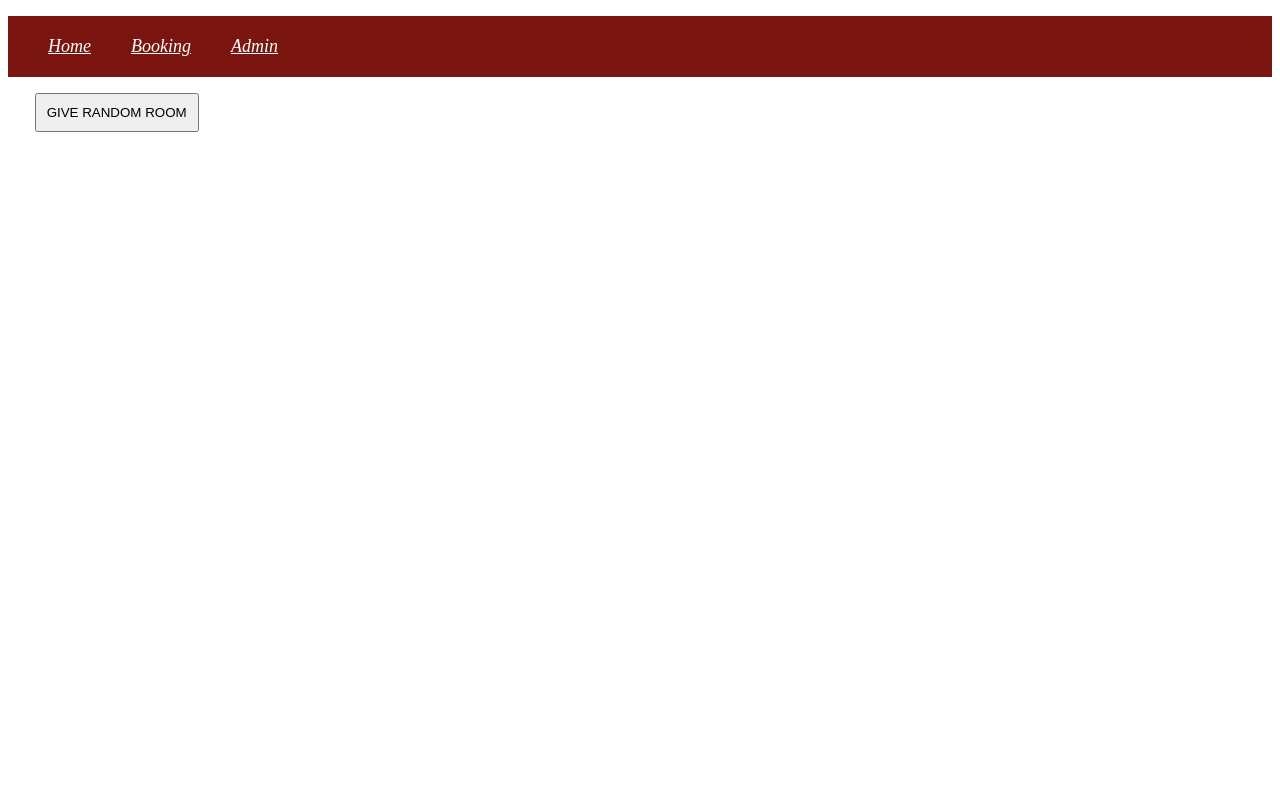
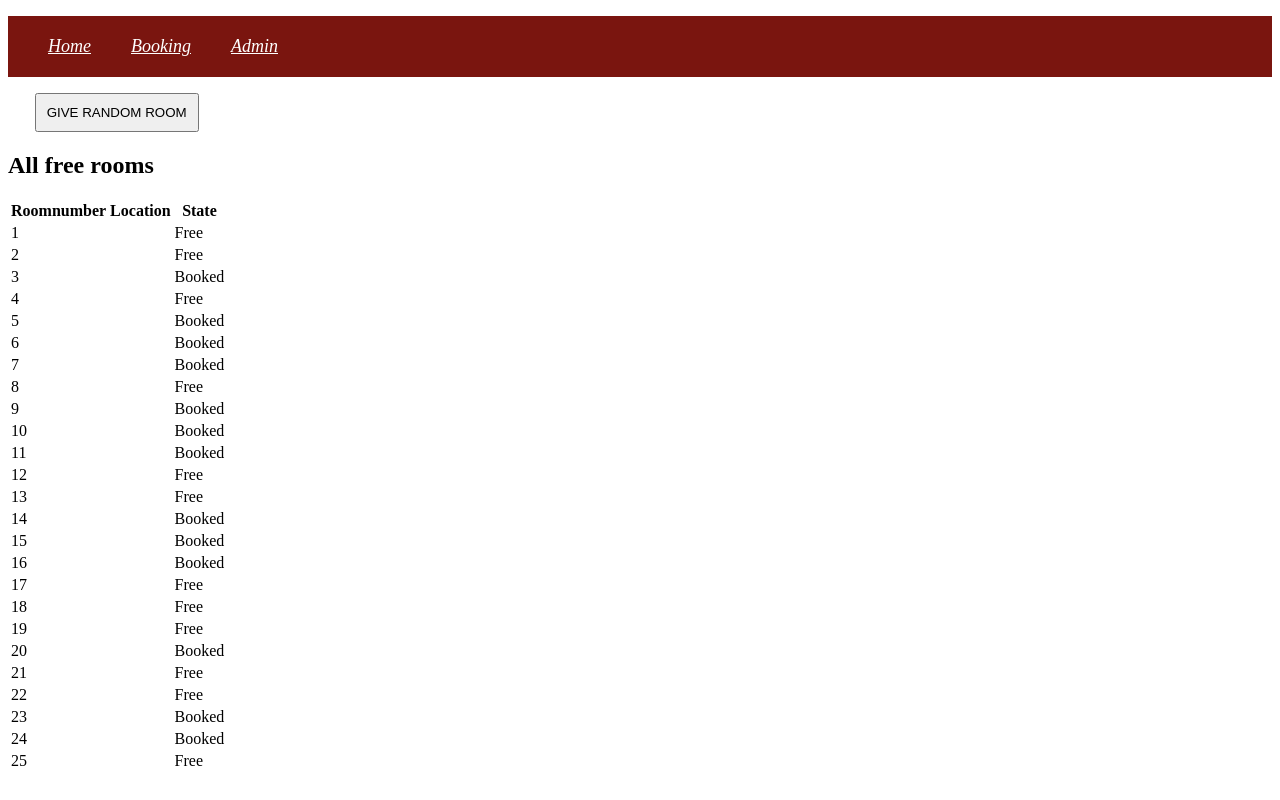
Before and after one commit to Yagnnoz/angular-hotel-booking, an Angular app: page /booking in a window 1280 px wide. Built offline with nearby package versions, Linux system fonts and the light colour scheme.

Commit message:
shows all rooms in booking. todo: show free only

```diff
--- a/src/app/booking/booking.component.html
+++ b/src/app/booking/booking.component.html
@@ -1 +1,14 @@
 <button (click)="bookRandomRoom()">GIVE RANDOM ROOM</button>
+<h2>All free rooms</h2>
+<table>
+    <tr>
+        <th>Roomnumber</th>
+        <th>Location</th>
+        <th>State</th>
+    </tr>
+    <tr *ngFor="let room of this.hotelService.freeRooms">
+        <td>{{room.id}}</td>
+        <td>{{room.location}}</td>
+        <td>{{room.state}}</td>
+    </tr>
+</table>
--- a/src/app/booking/booking.component.ts
+++ b/src/app/booking/booking.component.ts
@@ -8,7 +8,7 @@ import { HotelService } from '../data/hotel.service';
 })
 export class BookingComponent implements OnInit {
 
-  constructor(private hotelService: HotelService) { }
+  constructor(public hotelService: HotelService) { }
 
   ngOnInit(): void {
   }
--- a/src/app/data/hotel.service.ts
+++ b/src/app/data/hotel.service.ts
@@ -6,6 +6,7 @@ import { Room, status } from './room';
 })
 export class HotelService {
   rooms: Room[] = [];
+  freeRooms: Room[] = [];
 
   constructor() {
     this.initRooms();
@@ -18,6 +19,7 @@ export class HotelService {
     for (i = 0; i < 25; i++) {
       this.rooms.push({ id: (i + 1), location: "", state: status.free })
     }
+    this.freeRooms = this.rooms;
   }
 
   private randomizeBooking(): void {
@@ -29,6 +31,7 @@ export class HotelService {
         this.rooms[i].state = status.free;
       } else {
         this.rooms[i].state = status.booked;
+        this.freeRooms.filter(r => r !== this.rooms[i]);
       }
       console.log(`room nr: ${this.rooms[i].id} created. State: ${this.rooms[i].state}`);
     }
@@ -39,14 +42,7 @@ export class HotelService {
   }
 
   getFreeRooms(): number {
-    let result: number = 0;
-    let i: number = 0;
-    for (i = 0; i < this.rooms.length; i++) {
-      if (this.rooms[i].state === status.free) {
-        result += 1;
-      }
-    }
-    return result;
+    return this.freeRooms.length;
   }
 
   getBookedRooms(): number {
@@ -90,6 +86,7 @@ export class HotelService {
     for (i = 0; i < this.rooms.length; i++) {
       if (this.rooms[i].id == id && this.rooms[i].state === status.free) {
         this.rooms[i].state = status.booked;
+        this.freeRooms.filter(r => r !== this.rooms[i]);
         alert(`successfully booked room nr ${this.rooms[i].id}`);
         break;
       }
```
